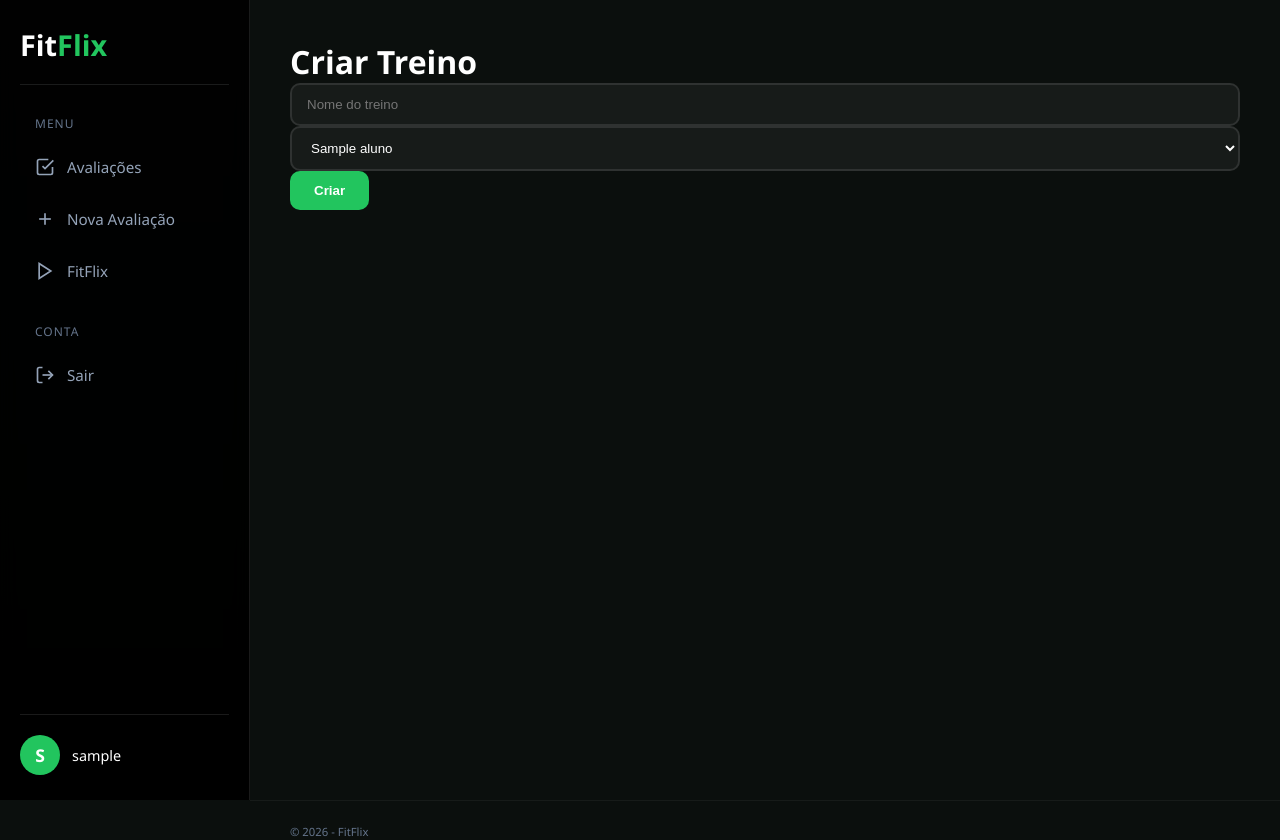
After one commit to matheuspdev91/avaliaca-fisica-saas, a Django app: page /treino/novo/ in a window 1280 px wide. The commit adds this page. Shown: the top 840 px of the page. Run offline with Django 5.2, Linux system fonts and the light colour scheme; a user stored in the database is signed in; tables that the repository leaves empty hold one stand-in row (values such as "Sample post").

Commit message:
Atualização do sistema

```diff
--- a/core/admin.py
+++ b/core/admin.py
@@ -1,7 +1,7 @@
 from django.contrib import admin
 from .models import AvaliacaoFisica
 from .models import VideoExercicio, VariacaoExercicio, Treino, ExercicioTreino
-
+from .models import Aluno
 
 class AvaliacaoFisicaAdmin(admin.ModelAdmin):
     list_display = (
@@ -69,3 +69,5 @@ class ExercicioTreinoInline(admin.TabularInline):
 @admin.register(Treino)
 class TreinoAdmin(admin.ModelAdmin):
     inlines = [ExercicioTreinoInline]
+
+admin.site.register(Aluno)
--- a/core/static/css/fitflix.css
+++ b/core/static/css/fitflix.css
@@ -517,3 +517,9 @@ body {
 ::-webkit-scrollbar-thumb:hover {
     background: var(--verde-escuro);
 }
+
+.btn-novo {
+    background: #22c55e;
+    color: #000;
+    font-weight: bold;
+}
--- a/core/static/css/style.css
+++ b/core/static/css/style.css
@@ -726,3 +726,17 @@ label {
     text-decoration: none;
     color: inherit;
 }
+
+
+/* CRIAR TREINO */
+
+.header {
+    display: flex;
+    justify-content: space-between;
+    align-items: center;
+}
+
+.acoes {
+    display: flex;
+    gap: 10px;
+}
--- /dev/null
+++ b/core/templates/core/criar_treino.html
@@ -0,0 +1,21 @@
+{% extends 'core/base.html' %}
+
+{% block content %}
+
+<h1>Criar Treino</h1>
+
+<form method="POST">
+    {% csrf_token %}
+
+    <input type="text" name="nome" placeholder="Nome do treino">
+
+    <select name="aluno">
+        {% for aluno in alunos %}
+            <option value="{{ aluno.id }}">{{ aluno.nome }}</option>
+        {% endfor %}
+    </select>
+
+    <button type="submit">Criar</button>
+</form>
+
+{% endblock %}
--- a/core/urls.py
+++ b/core/urls.py
@@ -46,4 +46,5 @@ urlpatterns = [
 
     # Treinos
     path('treino/<int:treino_id>/', views.treino_detail, name='treino_detail'),
+    path('treino/novo/', views.criar_treino, name='criar_treino'),
 ]
--- a/core/views.py
+++ b/core/views.py
@@ -480,3 +480,27 @@ def fitflix(request):
         'grupos': grupos,
         'todos_exercicios': exercicios,
     })
+
+
+    # CRIAR TREINO
+@login_required
+def criar_treino(request):
+    from .models import Aluno, Treino
+
+    alunos = Aluno.objects.filter(usuario=request.user)
+
+    if request.method == 'POST':
+        nome = request.POST.get('nome')
+        aluno_id = request.POST.get('aluno')
+
+        aluno = Aluno.objects.get(id=aluno_id)
+
+        treino = Treino.objects.create(
+            nome=nome,
+            aluno=aluno
+        )
+
+        return redirect('core:editar_treino', treino.id)
+    return render(request, 'core/criar_treino.html', {
+        'alunos': alunos
+    })
```
Also changed, not shown: core/templates/core/fitflix.html (+11 -2 lines).
